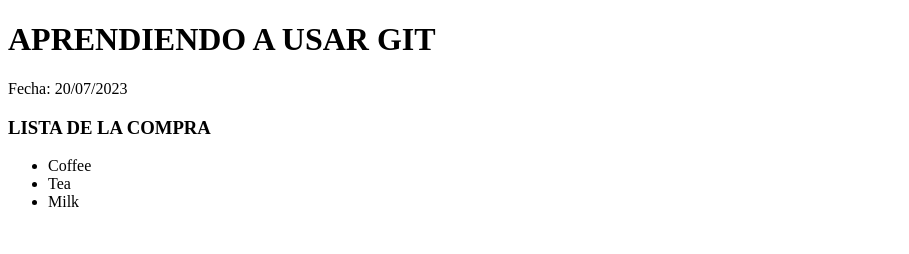
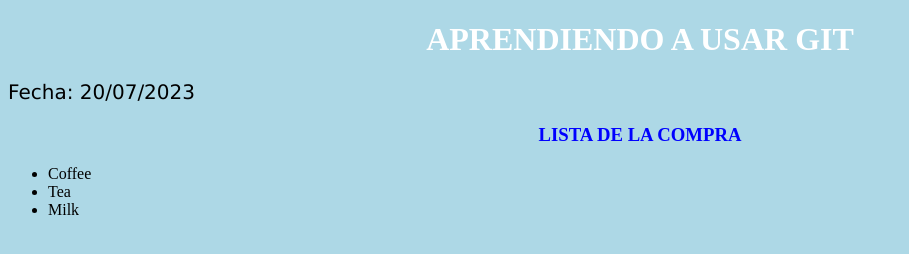
Before and after one commit to j0nmi/cursoGit, a plain HTML site: page index.html in a window 1280 px wide. Shown: the whole page, without its empty margins (0-909 px from the left). Drawn offline with Linux system fonts and the light colour scheme; files that its build step writes are made by us from their sources.

Commit message:
Editado CSS y enlazado al HTML

```diff
--- a/css/styles.css
+++ b/css/styles.css
@@ -7,6 +7,11 @@ h1 {
   text-align: center;
 }
 
+h3 {
+  color: blue;
+  text-align: center;
+}
+
 p {
   font-family: verdana;
   font-size: 20px;
--- a/index.html
+++ b/index.html
@@ -1,7 +1,9 @@
 <!DOCTYPE html>
 <html>
 <head>
-<title>Curso Git</title>
+<meta charset="UTF-8">
+    <title>Curso GIT</title>
+    <link rel="stylesheet" type="text/css" href="styles.css">
 </head>
 <body>
 
```
